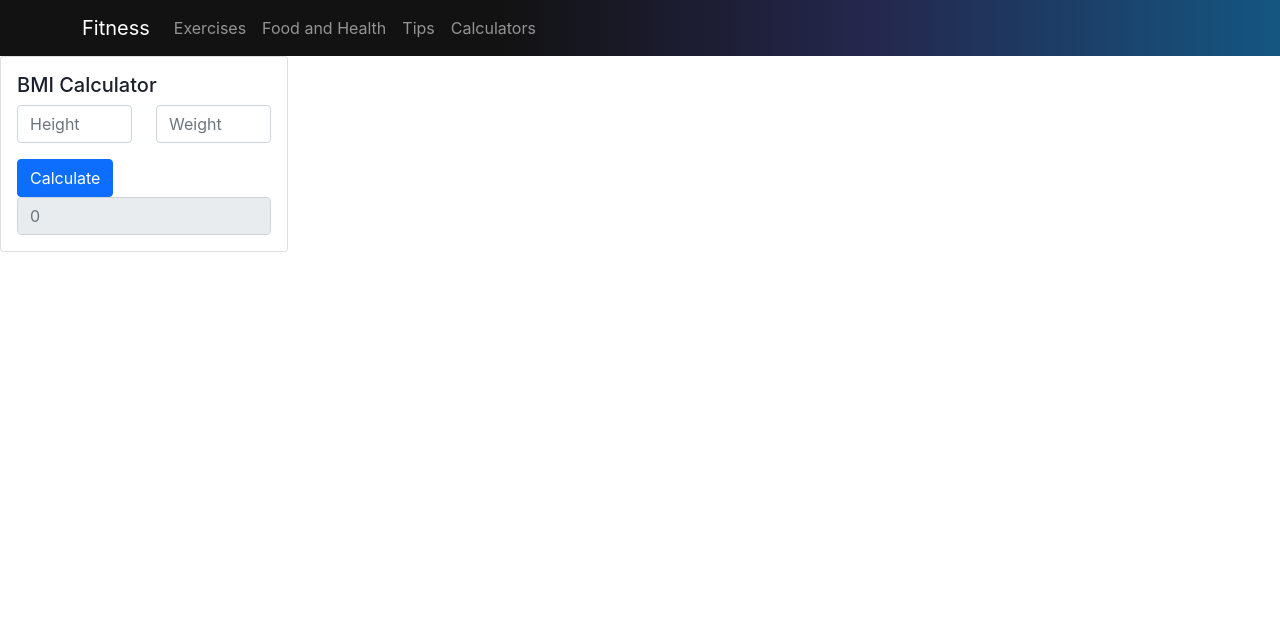
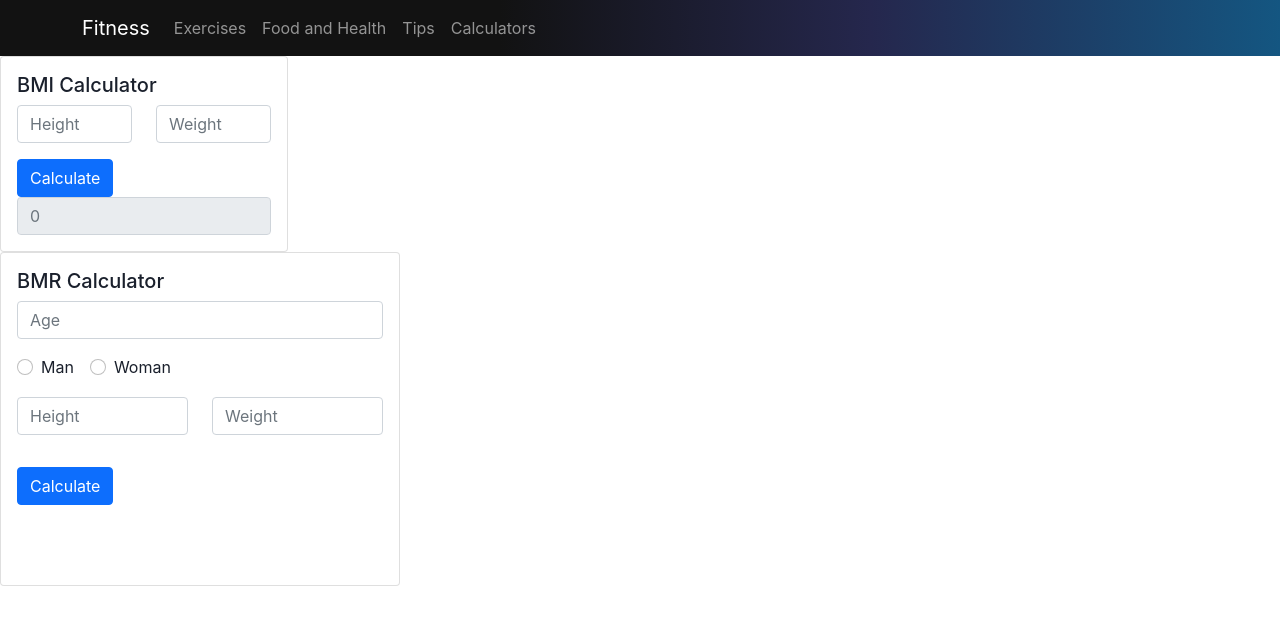
Before and after one commit to Mange99/Janet-Jackson, a React (Create React App) app: page /calculators in a window 1280 px wide. Shown: the top 622 px of the page. Built offline with nearby package versions, Linux system fonts and the light colour scheme.

Commit message:
bmr calculator done

```diff
--- /dev/null
+++ b/src/components/calculatorCards/bmrCalculator.tsx
@@ -0,0 +1,105 @@
+import React, { useState } from "react";
+import { Button, Card, Col, Form, Row } from "react-bootstrap";
+import "./calculatorStyles.css"
+
+let age: number = 0;
+let height: number = 0;
+let weight: number = 0;
+
+ // BMR (kcal / day) = 10 * weight (kg) + 6.25 * height (cm) – 5 * age (y) + s (kcal / day)
+ //where s is +5 for males and -161 for female
+
+function bmrCalculate(gender: boolean) {
+  let s: number = 0;
+  if(gender) {
+      s = 5;
+  } else {
+      s = -161
+  }
+  return 10 * weight + 6.25 * height - 5 * age + s;
+}
+
+export function BmrCalculator() {
+
+  const [gender, setGender] = useState(true);
+  const [bmr, setBmr] = useState(0);
+
+  return (
+    <>
+      <Card style={{ width: "25rem" }}>
+        <Card.Body>
+          <Card.Title>BMR Calculator</Card.Title>
+
+          <Form>
+            <Form.Group className="mb-3">
+              <Form>
+                <Row>
+                <Col>
+                    <Form.Group controlId="age" className="mb-3">
+                      <Form.Control
+                        onChange={(e) => (age = Number(e.target.value))}
+                        min="0"
+                        max="100"
+                        type="number"
+                        placeholder="Age"
+                      />
+                    </Form.Group>
+                  </Col>
+                  <Form.Group className="mb-3">
+                    <Form.Check
+                            inline
+                            label="Man"
+                            name="group1"
+                            type={"radio"}
+                            id={`inline-radio-1`}
+                            onChange={(e) => (setGender(true))}
+                            />
+                        <Form.Check
+                            inline
+                            label="Woman"
+                            name="group1"
+                            type={"radio"}
+                            id={`inline-radio-2`}
+                            onChange={(e) => (setGender(false))}
+                            />
+                    </Form.Group>
+                  <Col>
+                    <Form.Group controlId="height" className="mb-3">
+                      <Form.Control
+                        onChange={(e) => (height = Number(e.target.value))}
+                        min="0"
+                        max="100"
+                        type="number"
+                        placeholder="Height"
+                      />
+                    </Form.Group>
+                  </Col>
+                  <Col>
+                    <Form.Group controlId="weight" className="mb-3">
+                      <Form.Control
+                        onChange={(e) => (weight = Number(e.target.value))}
+                        min="0"
+                        max="160"
+                        type="number"
+                        placeholder="Weight"
+                      />
+                    </Form.Group>
+                  </Col>
+                </Row>
+              </Form>
+            </Form.Group>
+          </Form>
+
+          <Button onClick={() => setBmr(bmrCalculate(gender))} variant="primary">
+            Calculate
+          </Button>
+        </Card.Body>
+        <Card.Body className="mb-3">
+             <div className="bmr-container">
+                {bmr > 100 && <h4>You need {bmr} calories a day</h4>}
+            </div>
+        </Card.Body>
+      </Card>
+    </>
+  );
+}
--- /dev/null
+++ b/src/components/calculatorCards/calculatorStyles.css
@@ -0,0 +1,5 @@
+
+.bmr-container {
+    width: 100%;
+    height: 1rem;
+}
--- a/src/components/calculatorPage/calculatorPage.tsx
+++ b/src/components/calculatorPage/calculatorPage.tsx
@@ -1,5 +1,11 @@
 import { BmiCalculator } from "../calculatorCards/bmiCalculator";
+import { BmrCalculator } from "../calculatorCards/bmrCalculator";
 
 export function CalculatorPage() {
-  return <BmiCalculator />;
+  return (
+    <div>
+      <BmiCalculator />
+      <BmrCalculator/>
+    </div>
+  );
 }
```
